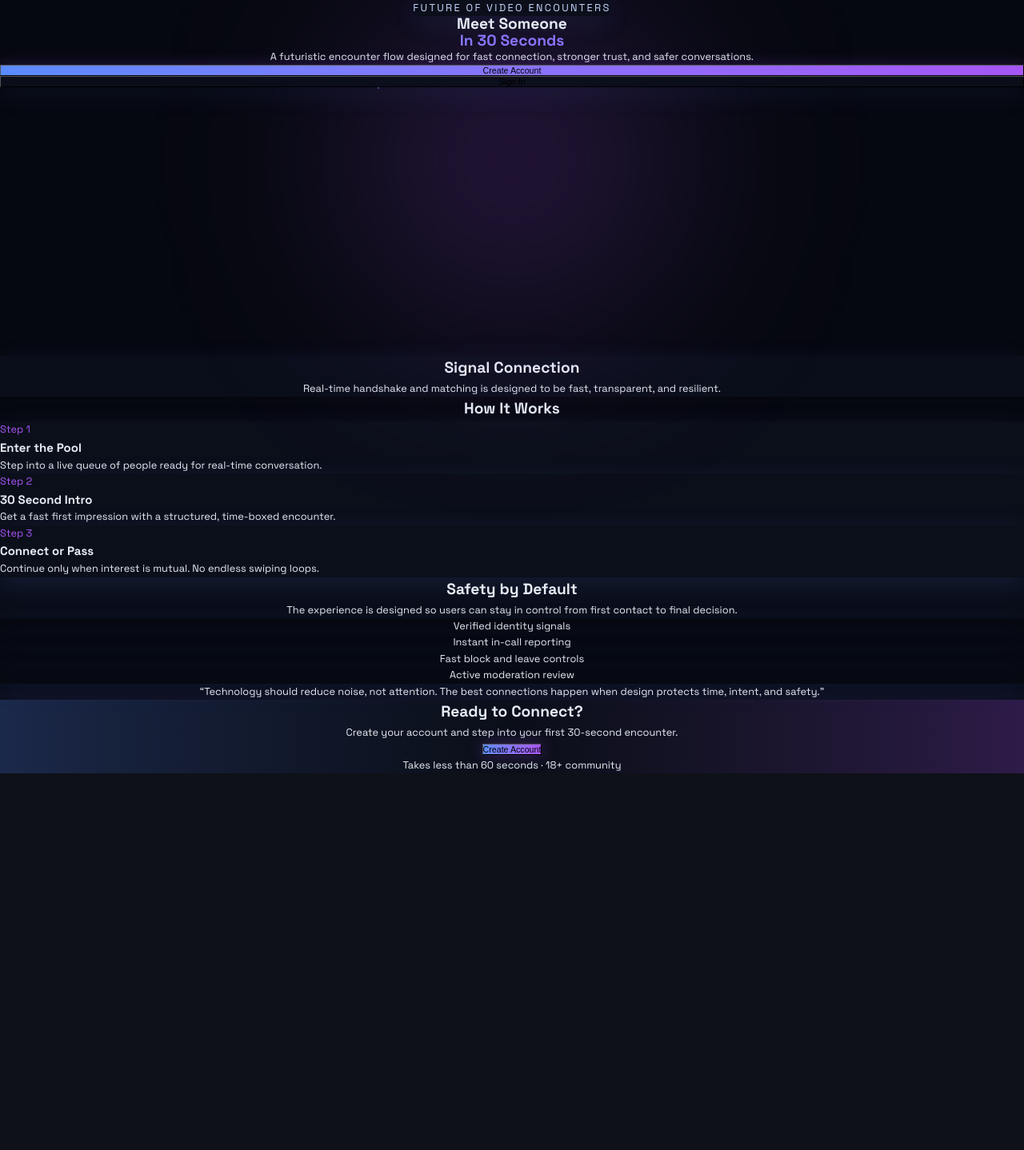
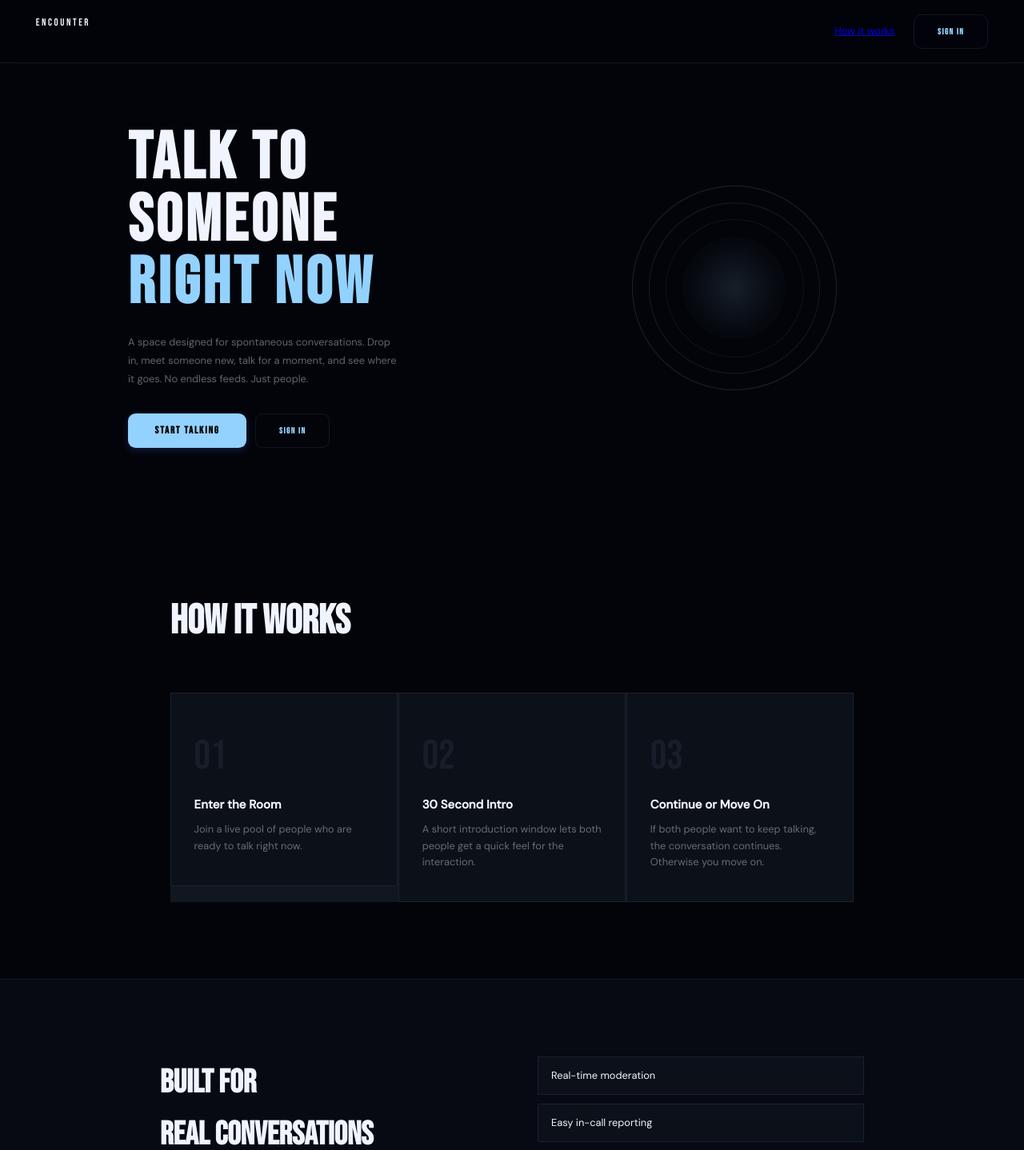
Before and after one commit to AyushmaanMahajan/Social-Video-App-V2, a Next.js app: page / in a window 1280 px wide. Shown: the top 1438 px of the page at 80% size. Before the commit the page ends 967 px from the top, so only its background shows below. Built offline with nearby package versions, Linux system fonts and the light colour scheme; no server answers.

Commit message:
HomePage

```diff
--- a/src/app/page.js
+++ b/src/app/page.js
@@ -2,50 +2,85 @@
 
 import { useEffect, useState } from "react"
 import { useRouter } from "next/navigation"
-import { motion } from "framer-motion"
-
-const reveal = {
-  hidden: { opacity: 0, y: 28 },
-  show: {
-    opacity: 1,
-    y: 0,
-    transition: { duration: 0.62, ease: [0.16, 1, 0.3, 1] },
-  },
-}
+import { motion, useMotionValue, useSpring } from "framer-motion"
 
 const steps = [
   {
-    title: "Enter the Pool",
-    description: "Step into a live queue of people ready for real-time conversation.",
+    number: "01",
+    title: "Enter the Room",
+    description:
+      "Join a live pool of people who are ready to talk right now.",
   },
   {
+    number: "02",
     title: "30 Second Intro",
-    description: "Get a fast first impression with a structured, time-boxed encounter.",
+    description:
+      "A short introduction window lets both people get a quick feel for the interaction.",
   },
   {
-    title: "Connect or Pass",
-    description: "Continue only when interest is mutual. No endless swiping loops.",
+    number: "03",
+    title: "Continue or Move On",
+    description:
+      "If both people want to keep talking, the conversation continues. Otherwise you move on.",
   },
 ]
 
-const safetyPoints = [
-  "Verified identity signals",
-  "Instant in-call reporting",
-  "Fast block and leave controls",
-  "Active moderation review",
+const signals = [
+  "Real-time moderation",
+  "Easy in-call reporting",
+  "Quick leave controls",
+  "Identity signal checks",
 ]
 
-function Reveal({ children, className = "" }) {
+function FadeUp({ children, delay = 0 }) {
   return (
     <motion.div
-      variants={reveal}
-      initial="hidden"
-      whileInView="show"
-      viewport={{ once: true, amount: 0.25 }}
-      className={className}
+      initial={{ opacity: 0, y: 40 }}
+      whileInView={{ opacity: 1, y: 0 }}
+      viewport={{ once: true, amount: 0.15 }}
+      transition={{ duration: 0.8, ease: [0.16, 1, 0.3, 1], delay }}
     >
       {children}
     </motion.div>
+  )
+}
+
+function Orb() {
+  return (
+    <div
+      style={{
+        position: "relative",
+        width: "320px",
+        height: "320px",
+        margin: "0 auto",
+      }}
+    >
+      {[0, 1, 2].map((i) => (
+        <motion.div
+          key={i}
+          style={{
+            position: "absolute",
+            inset: `${i * 26}px`,
+            borderRadius: "50%",
+            border: `1px solid rgba(147,210,255,${0.15 - i * 0.04})`,
+          }}
+          animate={{ rotate: i % 2 === 0 ? 360 : -360 }}
+          transition={{ duration: 20 + i * 8, repeat: Infinity, ease: "linear" }}
+        />
+      ))}
+
+      <motion.div
+        style={{
+          position: "absolute",
+          inset: "80px",
+          borderRadius: "50%",
+          background:
+            "radial-gradient(circle, rgba(147,210,255,0.25) 0%, rgba(147,210,255,0.04) 60%, transparent 100%)",
+        }}
+        animate={{ scale: [1, 1.25, 1], opacity: [0.5, 1, 0.5] }}
+        transition={{ duration: 3, repeat: Infinity }}
+      />
+    </div>
   )
 }
 
@@ -53,17 +88,29 @@ export default function Home() {
   const router = useRouter()
   const [loading, setLoading] = useState(true)
 
+  const mouseX = useMotionValue(0)
+  const mouseY = useMotionValue(0)
+
+  const springX = useSpring(mouseX, { stiffness: 40, damping: 20 })
+  const springY = useSpring(mouseY, { stiffness: 40, damping: 20 })
+
+  useEffect(() => {
+    const move = (e) => {
+      mouseX.set((e.clientX / window.innerWidth - 0.5) * 30)
+      mouseY.set((e.clientY / window.innerHeight - 0.5) * 30)
+    }
+    window.addEventListener("mousemove", move)
+    return () => window.removeEventListener("mousemove", move)
+  }, [])
+
   useEffect(() => {
     async function checkAuth() {
       try {
         const res = await fetch("/api/auth/session")
         const data = await res.json()
 
-        if (data?.user) {
-          router.push("/encounter")
-        } else {
-          setLoading(false)
-        }
+        if (data?.user) router.push("/encounter")
+        else setLoading(false)
       } catch {
         setLoading(false)
       }
@@ -75,201 +122,328 @@ export default function Home() {
   if (loading) return null
 
   return (
-    <main className="relative min-h-screen overflow-x-hidden bg-[#06080F] text-white">
-      <div className="pointer-events-none fixed inset-0 opacity-[0.04] bg-[url('/noise.png')] mix-blend-overlay" />
-      <div className="pointer-events-none fixed inset-0 opacity-[0.03] bg-[radial-gradient(#ffffff_1px,transparent_1px)] [background-size:22px_22px]" />
+    <>
+      <style>{`
+        @import url('https://fonts.googleapis.com/css2?family=Bebas+Neue&family=Cormorant+Garamond:wght@300;600&family=DM+Sans:wght@300;400;500&display=swap');
 
-      <motion.div
-        className="pointer-events-none fixed inset-0 -z-20 bg-[radial-gradient(70%_60%_at_20%_15%,rgba(168,85,247,0.28),transparent_65%),radial-gradient(68%_62%_at_85%_20%,rgba(91,140,255,0.26),transparent_68%),radial-gradient(60%_55%_at_50%_90%,rgba(168,85,247,0.16),transparent_70%)] bg-[length:160%_160%]"
-        animate={{ backgroundPosition: ["0% 0%", "100% 100%", "0% 0%"] }}
-        transition={{ duration: 18, repeat: Infinity, ease: "linear" }}
-      />
-      <div className="pointer-events-none fixed inset-0 -z-10 bg-gradient-to-b from-[#06080F]/30 via-[#06080F]/70 to-[#06080F]" />
+        :root{
+          --void:#03040A;
+          --deep:#070A12;
+          --surface:#0C1018;
+          --blue:#93D2FF;
+          --border:rgba(147,210,255,0.09);
+          --muted:rgba(240,244,255,0.4);
+          --white:#F0F4FF;
+        }
+
+        body{
+          font-family:'DM Sans',sans-serif;
+          background:var(--void);
+          color:var(--white);
+          overflow-x:hidden;
+        }
+
+        .btn-primary{
+          font-family:'Bebas Neue';
+          letter-spacing:0.14em;
+          background:var(--blue);
+          color:black;
+          padding:0 42px;
+          height:54px;
+          border:none;
+          cursor:pointer;
+        }
+
+        .btn-ghost{
+          font-family:'Bebas Neue';
+          letter-spacing:0.14em;
+          background:transparent;
+          border:1px solid var(--border);
+          color:var(--blue);
+          padding:0 36px;
+          height:54px;
+        }
+
+        .step-card{
+          background:var(--surface);
+          border:1px solid var(--border);
+          padding:48px 36px;
+          min-height:260px;
+        }
+      `}</style>
+
+      <main style={{ minHeight: "100vh" }}>
+
+        {/* NAV */}
+        <nav
+          style={{
+            position: "fixed",
+            top: 0,
+            left: 0,
+            right: 0,
+            padding: "22px 56px",
+            display: "flex",
+            justifyContent: "space-between",
+            backdropFilter: "blur(18px)",
+            borderBottom: "1px solid var(--border)",
+            background: "rgba(3,4,10,0.8)",
+            zIndex: 100,
+          }}
+        >
+          <div style={{ fontFamily: "Bebas Neue", letterSpacing: "0.2em" }}>
+            ENCOUNTER
+          </div>
+
+          <div style={{ display: "flex", gap: "30px", alignItems: "center" }}>
+            <a href="#how">How it works</a>
+
+            <motion.button
+              className="btn-ghost"
+              whileHover={{ scale: 1.02 }}
+              onClick={() => router.push("/encounter?auth=login")}
+            >
+              SIGN IN
+            </motion.button>
+          </div>
+        </nav>
 
         {/* HERO */}
-      <section className="bg-[#06080F] px-4 py-32 sm:px-8 lg:px-16">
-        <div className="mx-auto grid w-full max-w-6xl grid-cols-1 items-center gap-16 lg:grid-cols-2">
-          <Reveal className="relative text-center lg:text-left">
-            <div className="absolute left-1/2 top-40 h-[500px] w-[500px] -translate-x-1/2 rounded-full bg-[#A855F7]/20 blur-[160px]" />
+        <section
+          style={{
+            minHeight: "100vh",
+            display: "flex",
+            alignItems: "center",
+            padding: "0 56px",
+          }}
+        >
+          <div
+            style={{
+              maxWidth: "1200px",
+              margin: "0 auto",
+              width: "100%",
+              display: "grid",
+              gridTemplateColumns: "1.1fr 0.9fr",
+              gap: "80px",
+              alignItems: "center",
+              paddingTop: "100px",
+            }}
+          >
+            <FadeUp>
+              <h1
+                style={{
+                  fontFamily: "Bebas Neue",
+                  fontSize: "clamp(70px,8vw,110px)",
+                  lineHeight: 0.95,
+                  letterSpacing: "0.05em",
+                }}
+              >
+                TALK TO
+                <br />
+                SOMEONE
+                <br />
+                <span style={{ color: "var(--blue)" }}>RIGHT NOW</span>
+              </h1>
 
-            <p className="relative inline-flex rounded-full bg-[#0B0F1A]/80 px-4 py-1 text-xs font-semibold uppercase tracking-[0.18em] text-[#C6D7FF] shadow-[0_10px_40px_rgba(91,140,255,0.12)] backdrop-blur-xl">
-              Future of Video Encounters
-            </p>
-            <h1 className="relative mt-6 text-5xl font-black leading-[1.05] sm:text-6xl lg:text-[82px]">
-              Meet Someone
-              <span className="block bg-gradient-to-r from-[#5B8CFF] to-[#A855F7] bg-clip-text text-transparent">
-                In 30 Seconds
-              </span>
-            </h1>
-            <p className="relative mt-6 max-w-xl text-base text-slate-200 sm:text-lg">
-              A futuristic encounter flow designed for fast connection, stronger trust, and safer conversations.
+              <p
+                style={{
+                  marginTop: "28px",
+                  maxWidth: "420px",
+                  lineHeight: 1.8,
+                  color: "var(--muted)",
+                }}
+              >
+                A space designed for spontaneous conversations. Drop in,
+                meet someone new, talk for a moment, and see where it goes.
+                No endless feeds. Just people.
               </p>
 
-            <div className="relative mt-10 flex flex-col gap-3 sm:flex-row sm:justify-center lg:justify-start">
+              <div style={{ display: "flex", gap: "14px", marginTop: "40px" }}>
                 <motion.button
-                whileHover={{ scale: 1.02, y: -2 }}
-                whileTap={{ scale: 0.98 }}
-                animate={{
-                  boxShadow: [
-                    "0 0 20px rgba(168,85,247,0.2)",
-                    "0 0 40px rgba(168,85,247,0.6)",
-                    "0 0 20px rgba(168,85,247,0.2)",
-                  ],
-                }}
-                transition={{ duration: 3, repeat: Infinity }}
+                  className="btn-primary"
+                  whileHover={{ scale: 1.03 }}
                   onClick={() => router.push("/encounter?auth=signup")}
-                className="rounded-xl bg-gradient-to-r from-[#5B8CFF] to-[#A855F7] px-10 py-4 text-base font-bold text-white"
                 >
-                Create Account
+                  START TALKING
                 </motion.button>
+
                 <motion.button
-                whileHover={{ scale: 1.02, y: -2 }}
-                whileTap={{ scale: 0.98 }}
+                  className="btn-ghost"
+                  whileHover={{ scale: 1.03 }}
                   onClick={() => router.push("/encounter?auth=login")}
-                className="rounded-xl bg-[#0B0F1A]/90 px-10 py-4 text-base font-semibold text-slate-100 shadow-[0_10px_40px_rgba(91,140,255,0.12)] backdrop-blur-xl"
                 >
-                Sign In
+                  SIGN IN
                 </motion.button>
               </div>
-          </Reveal>
+            </FadeUp>
 
-          <Reveal className="mx-auto w-full max-w-md">
-            <div className="relative mx-auto h-[420px] w-[420px] max-w-full">
-              <motion.div
-                className="absolute inset-0 rounded-full bg-gradient-to-r from-[#5B8CFF] to-[#A855F7] opacity-60 blur-[120px]"
-                animate={{ scale: [1, 1.3, 1] }}
-                transition={{ duration: 6, repeat: Infinity }}
-              />
-
-              <motion.div
-                className="absolute inset-0 rounded-full border border-[#5B8CFF]/40"
-                animate={{ rotate: 360 }}
-                transition={{ duration: 18, repeat: Infinity, ease: "linear" }}
-              />
-
-              <motion.div
-                className="absolute inset-16 rounded-full border border-[#A855F7]/40"
-                animate={{ rotate: -360 }}
-                transition={{ duration: 14, repeat: Infinity, ease: "linear" }}
-              />
-
-              <motion.div
-                className="absolute inset-32 rounded-full bg-[#5B8CFF]/30 blur-xl"
-                animate={{ scale: [1, 1.4, 1] }}
-                transition={{ duration: 4, repeat: Infinity }}
-              />
-            </div>
-          </Reveal>
+            <FadeUp delay={0.2}>
+              <motion.div style={{ x: springX, y: springY }}>
+                <Orb />
+              </motion.div>
+            </FadeUp>
           </div>
         </section>
 
-      {/* SIGNAL */}
-      <section className="bg-[#0B0F1A] px-4 py-32 sm:px-8 lg:px-16">
-        <Reveal className="mx-auto max-w-5xl rounded-3xl bg-[#0B0F1A]/90 p-8 backdrop-blur-2xl shadow-[0_10px_40px_rgba(91,140,255,0.12)]">
-          <h2 className="text-center text-3xl font-bold sm:text-4xl">Signal Connection</h2>
-          <p className="mx-auto mt-4 max-w-2xl text-center text-slate-200">
-            Real-time handshake and matching is designed to be fast, transparent, and resilient.
+        {/* HOW IT WORKS */}
+        <section
+          id="how"
+          style={{
+            padding: "120px 56px",
+            maxWidth: "1180px",
+            margin: "0 auto",
+          }}
+        >
+          <FadeUp>
+            <h2
+              style={{
+                fontFamily: "Bebas Neue",
+                fontSize: "clamp(50px,5vw,70px)",
+                marginBottom: "60px",
+              }}
+            >
+              HOW IT WORKS
+            </h2>
+          </FadeUp>
+
+          <div
+            style={{
+              display: "grid",
+              gridTemplateColumns: "repeat(3,1fr)",
+              gap: "1px",
+              background: "var(--border)",
+            }}
+          >
+            {steps.map((step, i) => (
+              <FadeUp key={step.number} delay={i * 0.1}>
+                <div className="step-card">
+                  <div
+                    style={{
+                      fontFamily: "Bebas Neue",
+                      fontSize: "64px",
+                      color: "rgba(147,210,255,0.08)",
+                    }}
+                  >
+                    {step.number}
+                  </div>
+
+                  <h3 style={{ marginTop: "10px" }}>{step.title}</h3>
+
+                  <p
+                    style={{
+                      marginTop: "10px",
+                      color: "var(--muted)",
+                      lineHeight: 1.6,
+                    }}
+                  >
+                    {step.description}
                   </p>
-
-          <div className="relative mx-auto mt-10 h-36 w-full max-w-3xl">
-            <div className="absolute left-0 top-1/2 h-4 w-4 -translate-y-1/2 rounded-full bg-[#5B8CFF] shadow-[0_0_20px_#5B8CFF]" />
-            <div className="absolute right-0 top-1/2 h-4 w-4 -translate-y-1/2 rounded-full bg-[#A855F7] shadow-[0_0_20px_#A855F7]" />
-            <div className="absolute left-6 right-6 top-1/2 h-px -translate-y-1/2 bg-gradient-to-r from-[#5B8CFF]/20 via-[#A855F7] to-[#A855F7]/20" />
-
-            <motion.div
-              className="absolute top-1/2 h-3 w-3 -translate-y-1/2 rounded-full bg-[#5B8CFF]"
-              style={{ left: "1.5rem" }}
-              animate={{ left: ["1.5rem", "calc(100% - 1.75rem)", "1.5rem"], opacity: [0.2, 1, 0.2] }}
-              transition={{ duration: 3, repeat: Infinity, ease: "easeInOut" }}
-            />
-            <motion.div
-              className="absolute top-1/2 h-3 w-3 -translate-y-1/2 rounded-full bg-[#A855F7]"
-              style={{ right: "1.5rem" }}
-              animate={{ right: ["1.5rem", "calc(100% - 1.75rem)", "1.5rem"], opacity: [0.2, 1, 0.2] }}
-              transition={{ duration: 3, repeat: Infinity, ease: "easeInOut", delay: 0.4 }}
-            />
                 </div>
-        </Reveal>
+              </FadeUp>
+            ))}
+          </div>
         </section>
 
-      {/* HOW IT WORKS */}
-      <section className="bg-[#06080F] px-4 py-32 sm:px-8 lg:px-16">
-        <Reveal className="mx-auto max-w-6xl">
-          <h2 className="text-center text-3xl font-bold sm:text-4xl">How It Works</h2>
-          <div className="mt-12 grid gap-6 md:grid-cols-3">
-            {steps.map((step, index) => (
-              <motion.div
-                key={step.title}
-                initial={{ opacity: 0, y: 20 }}
-                whileInView={{ opacity: 1, y: 0 }}
-                viewport={{ once: true, amount: 0.3 }}
-                transition={{ delay: index * 0.08, duration: 0.5 }}
-                className="rounded-2xl bg-[#0B0F1A] p-7 shadow-[0_10px_40px_rgba(91,140,255,0.12)]"
+        {/* SIGNALS */}
+        <section
+          style={{
+            padding: "120px 56px",
+            background: "var(--deep)",
+            borderTop: "1px solid var(--border)",
+          }}
         >
-                <div className="mb-3 text-sm font-bold text-[#A855F7]">Step {index + 1}</div>
-                <h3 className="text-xl font-bold text-white">{step.title}</h3>
-                <p className="mt-3 text-sm text-slate-300">{step.description}</p>
-              </motion.div>
+          <div
+            style={{
+              maxWidth: "1100px",
+              margin: "0 auto",
+              display: "grid",
+              gridTemplateColumns: "1fr 1fr",
+              gap: "80px",
+            }}
+          >
+            <FadeUp>
+              <h2
+                style={{
+                  fontFamily: "Bebas Neue",
+                  fontSize: "clamp(42px,4vw,60px)",
+                }}
+              >
+                BUILT FOR
+                <br />
+                REAL CONVERSATIONS
+              </h2>
+
+              <p style={{ marginTop: "20px", color: "var(--muted)" }}>
+                Simple controls and lightweight moderation keep interactions
+                comfortable without getting in the way of the conversation.
+              </p>
+            </FadeUp>
+
+            <FadeUp delay={0.2}>
+              <div style={{ display: "flex", flexDirection: "column", gap: "14px" }}>
+                {signals.map((s) => (
+                  <div
+                    key={s}
+                    style={{
+                      padding: "16px 20px",
+                      border: "1px solid var(--border)",
+                      background: "var(--surface)",
+                    }}
+                  >
+                    {s}
+                  </div>
                 ))}
               </div>
-        </Reveal>
-      </section>
-
-      {/* SAFETY + PHILOSOPHY */}
-      <section className="bg-[#0B0F1A] px-4 py-32 sm:px-8 lg:px-16">
-        <Reveal className="mx-auto max-w-5xl rounded-3xl bg-[#0B0F1A]/90 p-8 text-center backdrop-blur-2xl shadow-[0_10px_40px_rgba(168,85,247,0.14)] sm:p-10">
-          <div className="mx-auto mb-8 h-24 w-24 rounded-full bg-[#A855F7]/30 blur-2xl" />
-          <h2 className="text-3xl font-bold sm:text-4xl">Safety by Default</h2>
-          <p className="mx-auto mt-4 max-w-3xl text-slate-200">
-            The experience is designed so users can stay in control from first contact to final decision.
-          </p>
-
-          <div className="mt-8 grid gap-3 sm:grid-cols-2">
-            {safetyPoints.map((point, index) => (
-              <motion.div
-                key={point}
-                initial={{ opacity: 0, y: 16 }}
-                whileInView={{ opacity: 1, y: 0 }}
-                viewport={{ once: true }}
-                transition={{ delay: index * 0.06, duration: 0.45 }}
-                className="rounded-xl bg-[#06080F]/80 px-4 py-3 text-sm text-slate-100 shadow-[0_10px_40px_rgba(91,140,255,0.08)]"
-              >
-                {point}
-              </motion.div>
-            ))}
+            </FadeUp>
           </div>
-
-          <p className="mx-auto mt-10 max-w-3xl text-base leading-relaxed text-slate-300 sm:text-lg">
-            “Technology should reduce noise, not attention. The best connections happen when design protects time,
-            intent, and safety.”
-          </p>
-        </Reveal>
         </section>
 
         {/* CTA */}
-      <section className="bg-[#06080F] px-4 pb-24 pt-8 sm:px-8 lg:px-16">
-        <Reveal className="mx-auto max-w-5xl rounded-3xl bg-gradient-to-r from-[#5B8CFF]/25 via-[#0B0F1A]/90 to-[#A855F7]/25 p-8 text-center backdrop-blur-2xl shadow-[0_10px_40px_rgba(168,85,247,0.14)] sm:p-12">
-          <h2 className="text-5xl font-bold">Ready to Connect?</h2>
-          <p className="mt-3 text-slate-200">Create your account and step into your first 30-second encounter.</p>
+        <section
+          style={{
+            padding: "140px 56px",
+            textAlign: "center",
+          }}
+        >
+          <FadeUp>
+            <h2
+              style={{
+                fontFamily: "Bebas Neue",
+                fontSize: "clamp(60px,7vw,90px)",
+              }}
+            >
+              JOIN THE
+              <br />
+              CONVERSATION
+            </h2>
+
+            <p style={{ marginTop: "24px", color: "var(--muted)" }}>
+              It takes less than a minute to start.
+            </p>
+
             <motion.button
-            whileHover={{ scale: 1.02, y: -2 }}
-            whileTap={{ scale: 0.98 }}
-            animate={{
-              boxShadow: [
-                "0 0 20px rgba(168,85,247,0.3)",
-                "0 0 50px rgba(168,85,247,0.7)",
-                "0 0 20px rgba(168,85,247,0.3)",
-              ],
+              className="btn-primary"
+              style={{ marginTop: "40px", fontSize: "20px", height: "58px" }}
+              whileHover={{ scale: 1.05 }}
+              onClick={() => router.push("/encounter?auth=signup")}
+            >
+              START NOW
+            </motion.button>
+          </FadeUp>
+        </section>
+
+        <footer
+          style={{
+            borderTop: "1px solid var(--border)",
+            padding: "26px 56px",
+            background: "var(--deep)",
+            textAlign: "center",
+            fontSize: "12px",
+            color: "var(--muted)",
           }}
-            transition={{ duration: 3, repeat: Infinity }}
-            onClick={() => router.push("/encounter?auth=signup")}
-            className="mt-7 rounded-xl bg-gradient-to-r from-[#5B8CFF] to-[#A855F7] px-10 py-4 text-base font-bold text-white"
         >
-            Create Account
-          </motion.button>
-          <p className="mt-3 text-xs text-slate-400">Takes less than 60 seconds · 18+ community</p>
-        </Reveal>
-      </section>
+          © {new Date().getFullYear()} Encounter
+        </footer>
       </main>
+    </>
   )
 }
```
Lines whose indentation alone changed are shown as unchanged.
